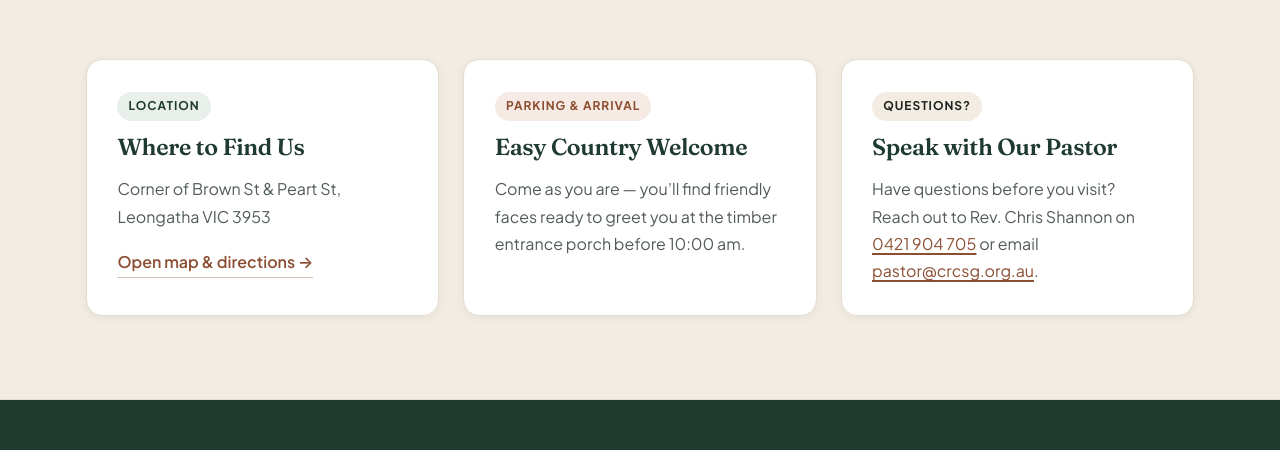
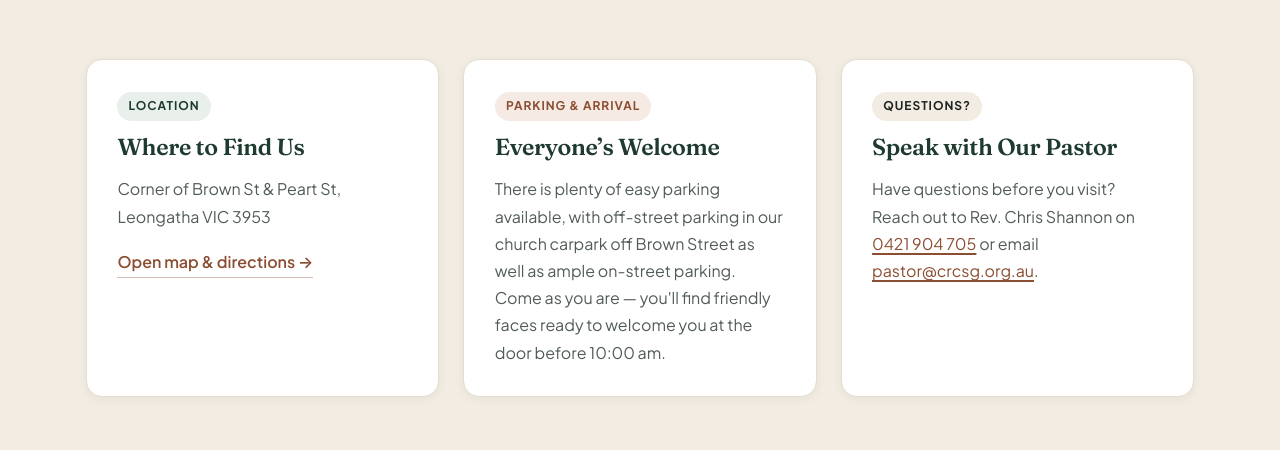
Before and after one commit to SG-Christian-Reformed-Church/crcsg-website, a plain HTML site: page what-to-expect.html in a window 1280 px wide. Shown: the part 3040-3490 px from the top of the page. Drawn offline with Linux system fonts and the light colour scheme.

Commit message:
Update Parking & Arrival section: Everyone's Welcome with on and off-street parking info

```diff
--- a/what-to-expect.html
+++ b/what-to-expect.html
@@ -199,9 +199,9 @@
 
           <article class="card">
             <span class="role-badge role-badge--timber">Parking &amp; Arrival</span>
-            <h3>Easy Country Welcome</h3>
+            <h3>Everyone’s Welcome</h3>
             <p>
-              Come as you are — you’ll find friendly faces ready to greet you at the timber entrance porch before 10:00 am.
+              There is plenty of easy parking available, with off-street parking in our church carpark off Brown Street as well as ample on-street parking. Come as you are — you'll find friendly faces ready to welcome you at the door before 10:00 am.
             </p>
           </article>
 
```
